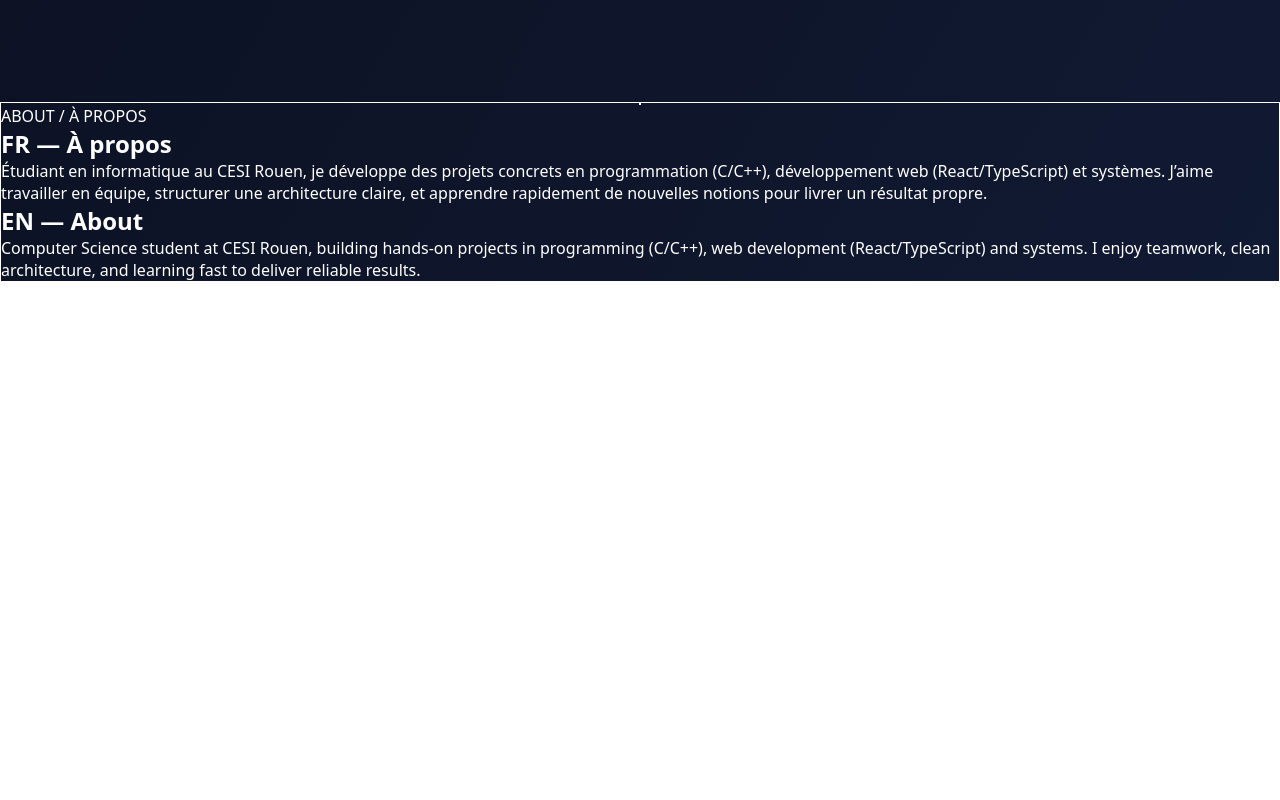
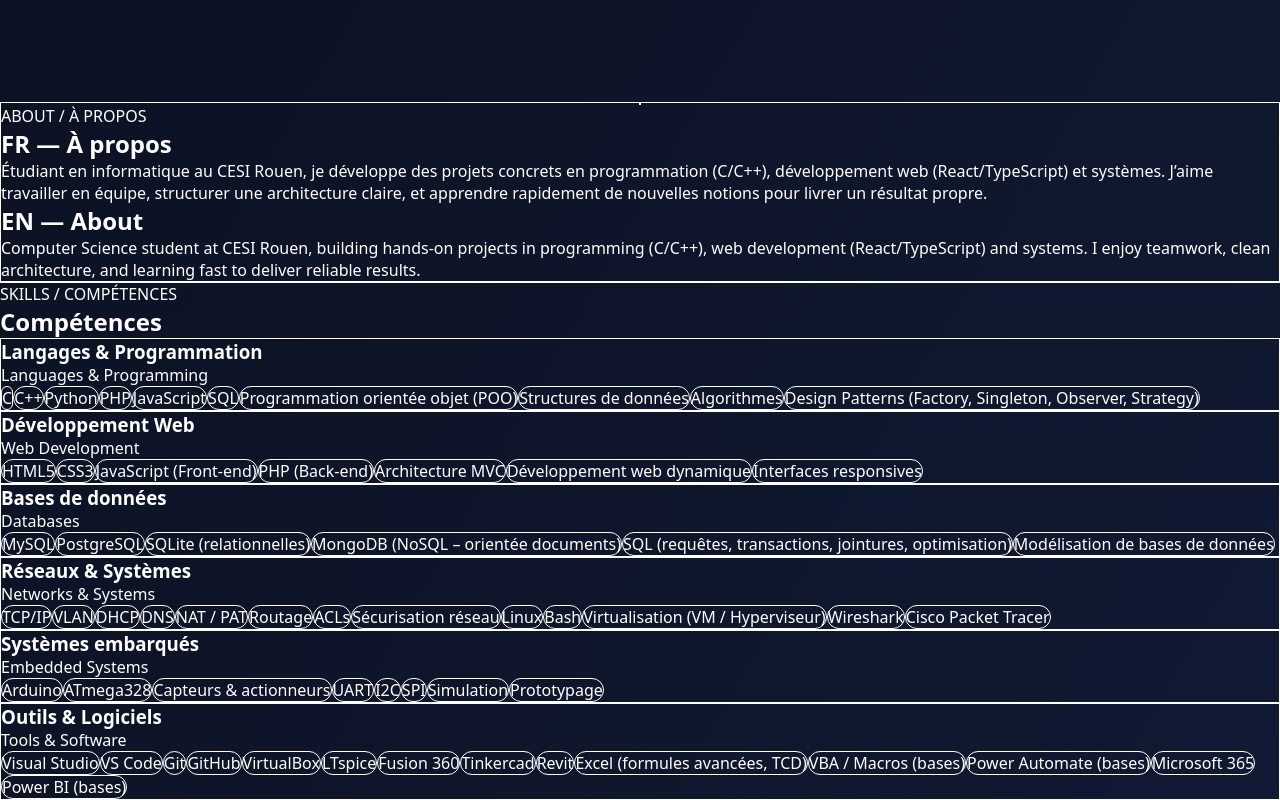
Before and after one commit to bilal-allouch/bilal-portfolio, a React (Vite) app: page / in a window 1280 px wide. Shown: the part 698-1498 px from the top of the page. Before the commit the page ends 980 px from the top, so only its background shows below. Built offline with nearby package versions, Linux system fonts and the light colour scheme.

Commit message:
feat: add Skills section

```diff
--- a/src/App.tsx
+++ b/src/App.tsx
@@ -2,6 +2,7 @@ import Header from "./components/Header";
 import MainLayout from "./layouts/MainLayout";
 import Hero from "./sections/Hero";
 import About from "./sections/About";
+import Skills from "./sections/Skills";
 
 export default function App() {
   return (
@@ -10,6 +11,7 @@ export default function App() {
       <main>
         <Hero />
         <About />
+        <Skills />
       </main>
     </MainLayout>
   );
--- a/src/components/Header.tsx
+++ b/src/components/Header.tsx
@@ -13,6 +13,7 @@ export default function Header() {
           <li className="hover:text-accent cursor-pointer transition">Skills</li>
           <li className="hover:text-accent cursor-pointer transition">Projects</li>
           <li className="hover:text-accent cursor-pointer transition">Contact</li>
+          <a className="hover:text-white" href="#skills">Skills</a>
         </ul>
       </nav>
     </header>
--- /dev/null
+++ b/src/sections/Skills.tsx
@@ -0,0 +1,145 @@
+// src/sections/Skills.tsx
+type SkillCategory = {
+  frTitle: string;
+  enTitle: string;
+  items: string[];
+};
+
+const CATEGORIES: SkillCategory[] = [
+  {
+    frTitle: "Langages & Programmation",
+    enTitle: "Languages & Programming",
+    items: [
+      "C",
+      "C++",
+      "Python",
+      "PHP",
+      "JavaScript",
+      "SQL",
+      "Programmation orientée objet (POO)",
+      "Structures de données",
+      "Algorithmes",
+      "Design Patterns (Factory, Singleton, Observer, Strategy)",
+    ],
+  },
+  {
+    frTitle: "Développement Web",
+    enTitle: "Web Development",
+    items: [
+      "HTML5",
+      "CSS3",
+      "JavaScript (Front-end)",
+      "PHP (Back-end)",
+      "Architecture MVC",
+      "Développement web dynamique",
+      "Interfaces responsives",
+    ],
+  },
+  {
+    frTitle: "Bases de données",
+    enTitle: "Databases",
+    items: [
+      "MySQL",
+      "PostgreSQL",
+      "SQLite (relationnelles)",
+      "MongoDB (NoSQL – orientée documents)",
+      "SQL (requêtes, transactions, jointures, optimisation)",
+      "Modélisation de bases de données",
+    ],
+  },
+  {
+    frTitle: "Réseaux & Systèmes",
+    enTitle: "Networks & Systems",
+    items: [
+      "TCP/IP",
+      "VLAN",
+      "DHCP",
+      "DNS",
+      "NAT / PAT",
+      "Routage",
+      "ACLs",
+      "Sécurisation réseau",
+      "Linux",
+      "Bash",
+      "Virtualisation (VM / Hyperviseur)",
+      "Wireshark",
+      "Cisco Packet Tracer",
+    ],
+  },
+  {
+    frTitle: "Systèmes embarqués",
+    enTitle: "Embedded Systems",
+    items: [
+      "Arduino",
+      "ATmega328",
+      "Capteurs & actionneurs",
+      "UART",
+      "I2C",
+      "SPI",
+      "Simulation",
+      "Prototypage",
+    ],
+  },
+  {
+    frTitle: "Outils & Logiciels",
+    enTitle: "Tools & Software",
+    items: [
+      "Visual Studio",
+      "VS Code",
+      "Git",
+      "GitHub",
+      "VirtualBox",
+      "LTspice",
+      "Fusion 360",
+      "Tinkercad",
+      "Revit",
+      "Excel (formules avancées, TCD)",
+      "VBA / Macros (bases)",
+      "Power Automate (bases)",
+      "Microsoft 365",
+      "Power BI (bases)",
+    ],
+  },
+];
+
+export default function Skills() {
+  return (
+    <section id="skills" className="border-t border-white/10">
+      <div className="mx-auto max-w-6xl px-6 py-12">
+        <div className="mb-8">
+          <div className="text-xs uppercase tracking-widest text-white/70">
+            SKILLS / COMPÉTENCES
+          </div>
+          <h2 className="mt-2 text-3xl font-extrabold tracking-tight">
+            Compétences
+          </h2>
+        </div>
+
+        <div className="grid grid-cols-1 gap-6 md:grid-cols-2">
+          {CATEGORIES.map((cat) => (
+            <div
+              key={cat.frTitle}
+              className="rounded-2xl border border-white/10 bg-white/[0.04] p-6 shadow-sm"
+            >
+              <div className="mb-4">
+                <h3 className="text-lg font-bold">{cat.frTitle}</h3>
+                <p className="text-sm text-white/70">{cat.enTitle}</p>
+              </div>
+
+              <div className="flex flex-wrap gap-2">
+                {cat.items.map((item) => (
+                  <span
+                    key={item}
+                    className="inline-flex items-center rounded-full border border-white/10 bg-white/[0.06] px-3 py-1 text-sm text-white/90"
+                  >
+                    {item}
+                  </span>
+                ))}
+              </div>
+            </div>
+          ))}
+        </div>
+      </div>
+    </section>
+  );
+}
```
